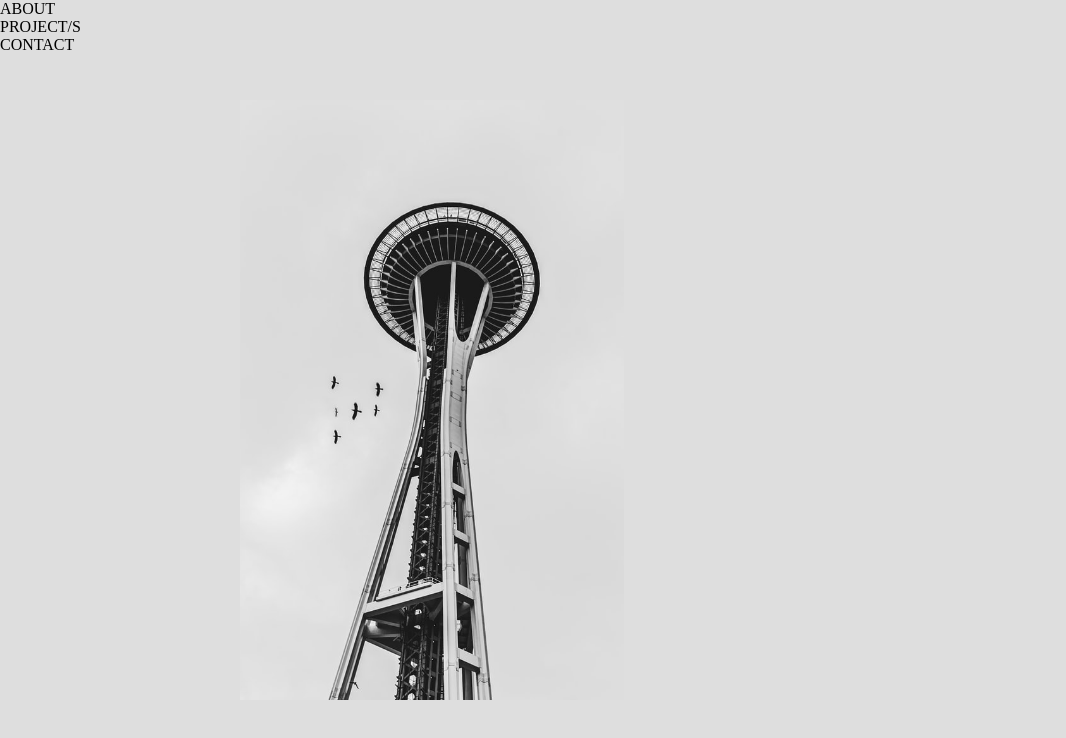
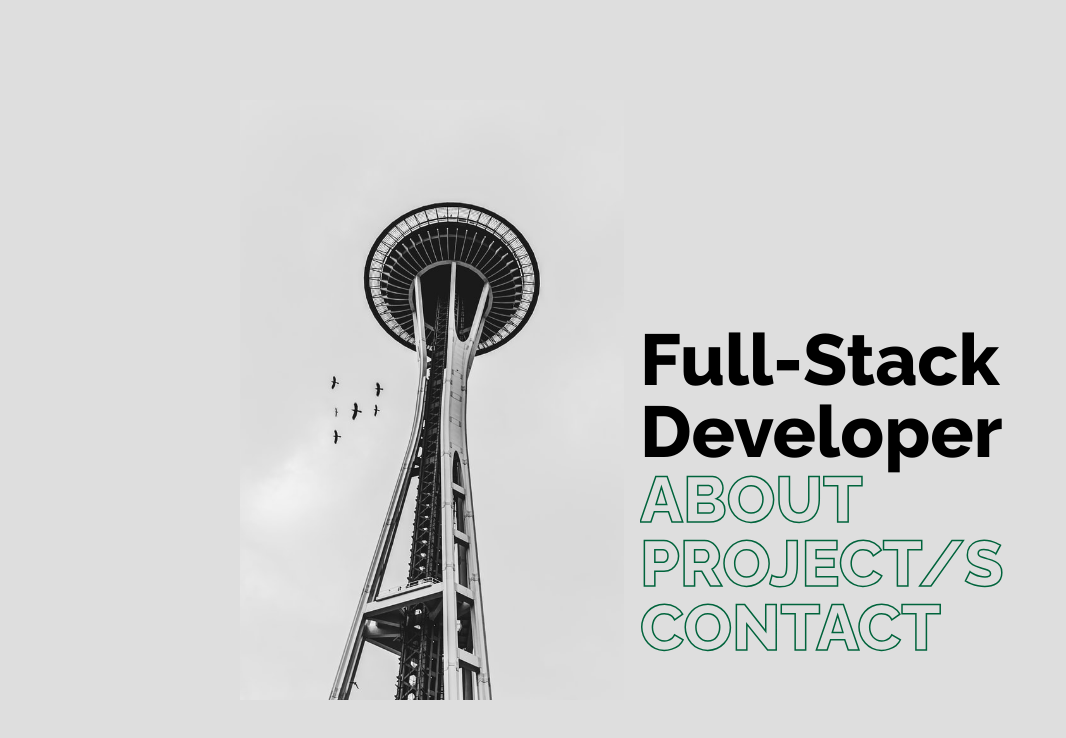
Before and after one commit to senwLu/senLuRes.v2, a React app: page / in a window 1280 px wide. Shown: the top 738 px of the page, without its empty margins (0-1066 px from the left). Built offline with nearby package versions, Linux system fonts and the light colour scheme.

Commit message:
picked a style and added css to home

```diff
--- a/src/components/Home.jsx
+++ b/src/components/Home.jsx
@@ -1,22 +1,36 @@
 import React from 'react';
-import space from '../images/space4.jpg';
+
 
 const Home = () => {
   return (
+
    <div className='container'>
       <div className='homeIMG-box'>
          <div className='homeIMG-innerBox'>
             <div className='homeImg'></div>
          </div>
       </div>
-      <div className='homeNav-box'>
-         <div className='homeNav-text'>
-            <div className='homeNav-nav'>
-               <div className='homeNav-nav-btn'>ABOUT</div>
-               <div className='homeNav-nav-btn'>PROJECT/S</div>
-               <div className='homeNav-nav-btn'>CONTACT</div>
+
+      <div className='homeNav-container'>
+         <div className='homeNav-box'>
+            <div className='homeNav-innerBox'>
+               <div className='homeNav-nav'>
+                  <div>
+                     <p>
+                        Full-Stack
+                        <br/>
+                        Developer
+                     </p>
+                  </div>
+                  <div data-text='text' className='homeNav-nav-link change-to-outline'>ABOUT</div>
+                  <div className='homeNav-nav-link change-to-outline'>PROJECT/S</div>
+                  <div className='homeNav-nav-link change-to-outline'>CONTACT</div>
+               </div>
             </div>
-         </div>
+      </div>
+
+
+
       </div>
    </div>
   )
--- a/src/index.html
+++ b/src/index.html
@@ -3,11 +3,7 @@
 <head>
    <meta charset="UTF-8">
    <link rel="preconnect" href="https://fonts.gstatic.com">
-   <link href="https://fonts.googleapis.com/css2?family=Bebas+Neue&family=Montserrat:wght@300&display=swap" rel="stylesheet">
-
-
-   <!-- <script src="https://cdnjs.cloudflare.com/ajax/libs/gsap/3.5.1/gsap.min.js" integrity="sha384-aeOf8PUQ30Impyyio8FDxFHefK/3nHBJWjuT1u1FnJHZU+ro9q9E9cXUzfWBk0kT" crossorigin="anonymous"></script> -->
-   <title>Document</title>
+   <link href="https://fonts.googleapis.com/css2?family=Montserrat&family=Raleway:wght@800&display=swap" rel="stylesheet">
 </head>
 <body>
    <div id="root"></div>
--- a/src/style.css
+++ b/src/style.css
@@ -1,6 +1,6 @@
 body {
   margin: 0;
-  background-color: #DEDEDE;
+  background-color: #dedede;
 }
 
 .container {
@@ -26,7 +26,79 @@ body {
 .homeImg {
   width: 30vw;
   height: 75vh;
-  background-image: url('./images/space4.jpg');
+  background-image: url("./images/space4.jpg");
   background-size: cover;
   background-position: center;
 }
+
+/* HomeNav-section */
+
+.homeNav-container {
+  width: 100%;
+  height: 100vh;
+  display: flex;
+  position: absolute;
+
+  /* border: green solid; */
+}
+
+.homeNav-box {
+  position: relative;
+  max-width: 900px;
+  width: 100%;
+  height: 85vh;
+  margin: auto;
+
+  /* border: black solid; */
+}
+
+.homeNav-innerBox {
+  float: right;
+  width: 50%;
+  height: 75vh;
+  display: flex;
+  justify-content: flex-end;
+  flex-direction: column;
+
+  /* border: blue solid; */
+}
+
+.homeNav-nav {
+  font-family: "Raleway", sans-serif;
+
+  /* border: red solid; */
+}
+
+.homeNav-nav p {
+  line-height: 1;
+  margin: 0;
+  font-size: 9vh;
+  color: black;
+}
+
+.homeNav-nav-link {
+  line-height: 1;
+  margin: 0;
+  font-size: 8vh;
+  overflow: hidden;
+  background: linear-gradient(to right, #00643c, #00643c 50%, #dedede 50%);
+  background-clip: text;
+  -webkit-background-clip: text;
+  -webkit-text-fill-color: transparent;
+  background-size: 200% 100%;
+  background-position: 100%;
+  transition: background-position 0.75s ease-out;
+}
+
+.homeNav-nav-link:hover {
+  background-position: 0 100%;
+}
+
+
+
+
+/* Change to Outline-text */
+.change-to-outline {
+  -webkit-text-stroke: 1.5px #00643c;
+  color: #dedede;
+}
```
